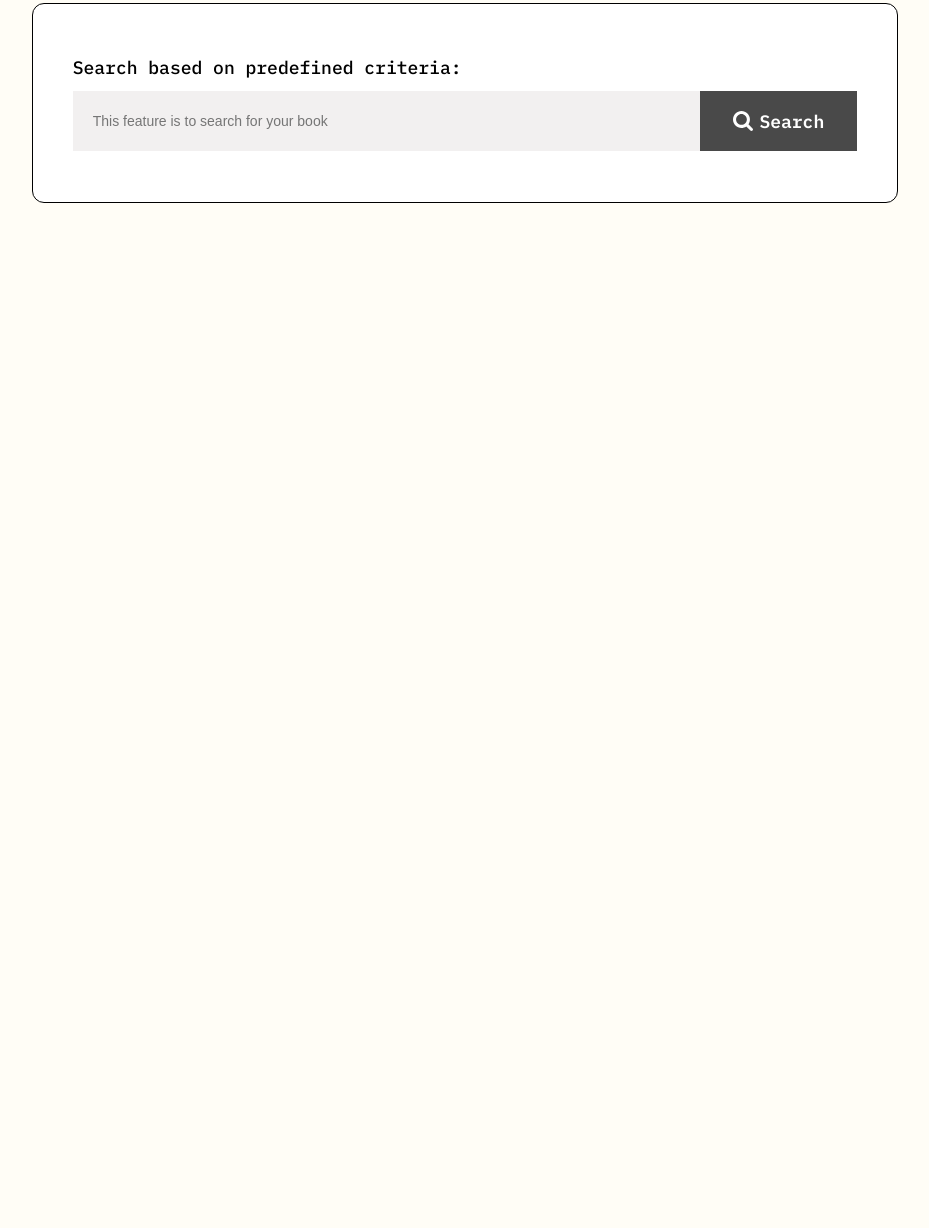
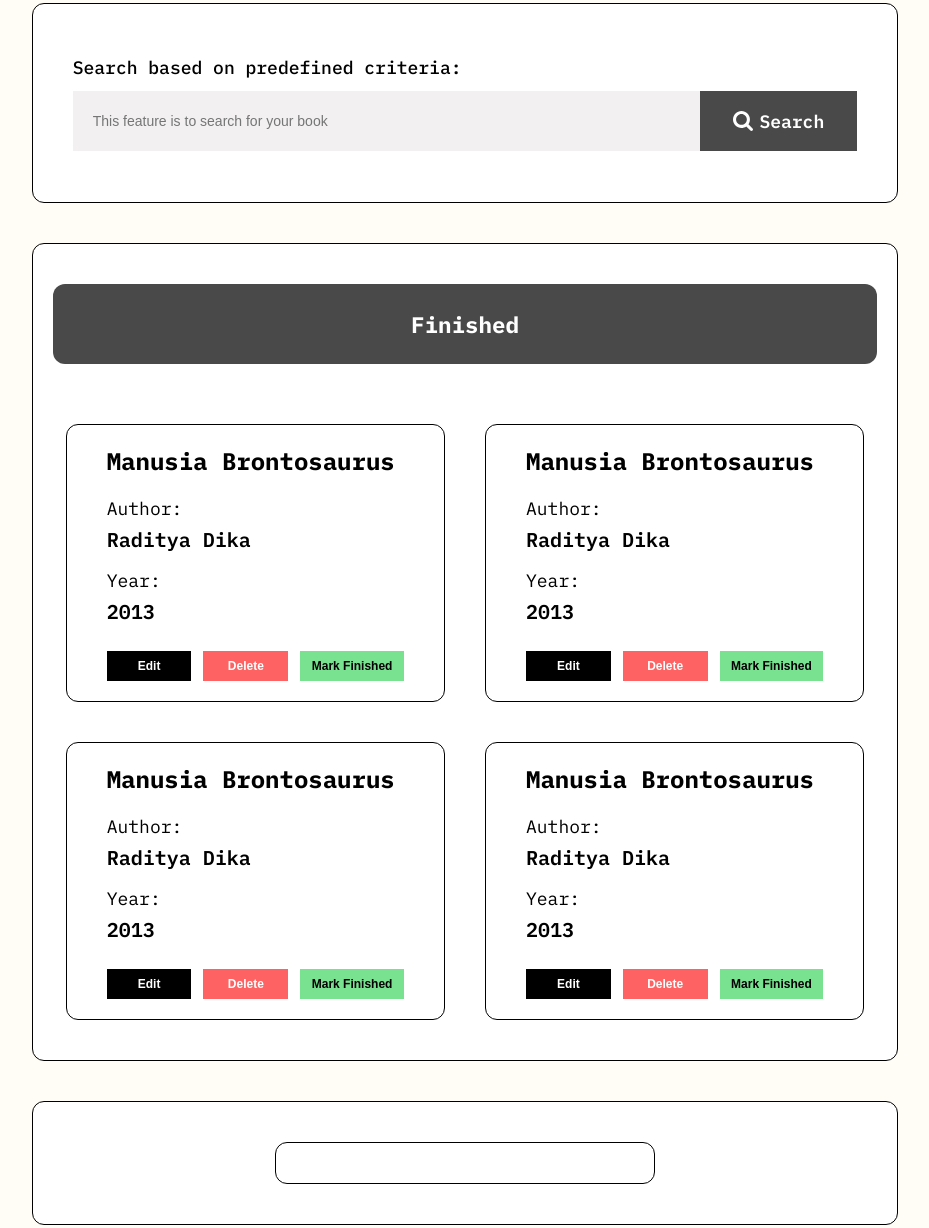
Before and after one commit to tamathecxder/bookshelf-app, a plain HTML site: page app.html in a window 1280 px wide. Shown: the part 499-1727 px from the top of the page, without its empty margins (175-1104 px from the left). Before the commit the page ends 822 px from the top, so only its background shows below. Drawn offline with Linux system fonts and the light colour scheme.

Commit message:
Restyle unfinished and finished section, also restyle the card component

```diff
--- a/app.html
+++ b/app.html
@@ -75,6 +75,90 @@
           </div>
         </section>
         <section id="show-section" class="mb-40">
+          <div class="shows">
+            <div class="show-wrapper" id="finished">
+              <div class="heading">
+                <h2>Finished</h2>
+              </div>
+              <div class="card-show">
+                <h3 class="title">Manusia Brontosaurus</h3>
+                <div class="description">
+                  <div class="desc-content">
+                    <p>Author:</p>
+                    <h4>Raditya Dika</h4>
+                  </div>
+                  <div class="desc-content">
+                    <p>Year:</p>
+                    <h4>2013</h4>
+                  </div>
+                </div>
+                <div class="buttons">
+                  <button class="btn-edit">Edit</button>
+                  <button class="btn-delete">Delete</button>
+                  <button class="btn-mark">Mark Finished</button>
+                </div>
+              </div>
+              <div class="card-show">
+                <h3 class="title">Manusia Brontosaurus</h3>
+                <div class="description">
+                  <div class="desc-content">
+                    <p>Author:</p>
+                    <h4>Raditya Dika</h4>
+                  </div>
+                  <div class="desc-content">
+                    <p>Year:</p>
+                    <h4>2013</h4>
+                  </div>
+                </div>
+                <div class="buttons">
+                  <button class="btn-edit">Edit</button>
+                  <button class="btn-delete">Delete</button>
+                  <button class="btn-mark">Mark Finished</button>
+                </div>
+              </div>
+              <div class="card-show">
+                <h3 class="title">Manusia Brontosaurus</h3>
+                <div class="description">
+                  <div class="desc-content">
+                    <p>Author:</p>
+                    <h4>Raditya Dika</h4>
+                  </div>
+                  <div class="desc-content">
+                    <p>Year:</p>
+                    <h4>2013</h4>
+                  </div>
+                </div>
+                <div class="buttons">
+                  <button class="btn-edit">Edit</button>
+                  <button class="btn-delete">Delete</button>
+                  <button class="btn-mark">Mark Finished</button>
+                </div>
+              </div>
+              <div class="card-show">
+                <h3 class="title">Manusia Brontosaurus</h3>
+                <div class="description">
+                  <div class="desc-content">
+                    <p>Author:</p>
+                    <h4>Raditya Dika</h4>
+                  </div>
+                  <div class="desc-content">
+                    <p>Year:</p>
+                    <h4>2013</h4>
+                  </div>
+                </div>
+                <div class="buttons">
+                  <button class="btn-edit">Edit</button>
+                  <button class="btn-delete">Delete</button>
+                  <button class="btn-mark">Mark Finished</button>
+                </div>
+              </div>
+            </div>
+            <div class="show-wrapper" id="unfinished">
+              <div class="card-show">
+
+              </div>
+            </div>
+          </div>
 
         </section>
       </main>
--- a/assets/css/style.css
+++ b/assets/css/style.css
@@ -471,6 +471,130 @@
   justify-content: center;
 }
 
+#application .shows {
+  display: flex;
+  justify-content: center;
+  align-items: center;
+  flex-direction: column;
+  width: 100%;
+  height: 100%;
+  gap: 40px;
+}
+
+#application .shows .show-wrapper {
+  width: 100%;
+  height: 100%;
+  background-color: #fff;
+  border: 1px solid #000;
+  border-radius: 12px;
+  padding: 40px 20px;
+
+
+  display: flex;
+  flex-direction: row;
+  flex: 1 0 100%;
+  gap: 40px;
+  flex-wrap: wrap;
+  justify-content: center;
+  align-items: center;
+}
+
+#application .shows .show-wrapper .heading {
+  width: 100%;
+  height: 80px;
+  display: flex;
+  justify-content: center;
+  justify-self: center;
+  align-items: center;
+  background-color: var(--dark-color);
+  margin-bottom: 20px;
+  color: white;
+  border-radius: 12px;
+  font-size: 15px;
+}
+
+.card-show {
+  width: 46%;
+  height: 100%;
+  padding: 20px 40px;
+  border: 1px solid black;
+  background-color: #fff;
+  border-radius: 12px;
+}
+
+.card-show .title {
+  font-size: 24px;
+  color: #000;
+}
+
+.card-show .description {
+  display: flex;
+  flex-direction: column;
+  justify-content: start;
+  align-items: stretch;
+  gap: 10px;
+  margin-top: 20px;
+}
+
+.card-show .description .desc-content {
+  display: flex;
+  align-items: flex-start;
+  flex-direction: column;
+}
+
+.card-show .description .desc-content p {
+  font-size: 18px;
+  margin-bottom: 6px;
+}
+
+.card-show .description .desc-content h4 {
+  font-size: 20px;
+  font-weight: 600;
+  margin-bottom: 6px;
+}
+
+.card-show .buttons {
+  display: flex;
+  align-items: center;
+  gap: 12px;
+  padding: 20px 0 0 0;
+}
+
+.card-show .buttons .btn-edit {
+  width: 85px;
+  height: 30px;
+  border: none;
+  background-color: #000;
+  color: #fff;
+  font-weight: 600;
+  font-size: 12px;
+}
+
+.card-show .buttons .btn-delete {
+  width: 85px;
+  height: 30px;
+  border: none;
+  background-color: #FF6262;
+  color: #fff;
+  font-weight: 600;
+  font-size: 12px;
+}
+
+.card-show .buttons .btn-mark {
+  width: 104px;
+  height: 30px;
+  border: none;
+  background-color: #79E290;
+  color: #000;
+  font-weight: 600;
+  font-size: 12px;
+}
+
+
+
+
+
+
 .mb-40 {
   margin-bottom: 40px;
 }
--- a/assets/script/script.js
+++ b/assets/script/script.js
@@ -204,13 +204,6 @@
 });
 
 document.addEventListener(CUSTOM_RENDER_EVENT, function () {
-  console.log(books);
-  const uncompletedBookList = document.getElementById("finished");
-  const completedBookList = document.getElementById("not-finished");
-
-  uncompletedBookList.innerText = "";
-  completedBookList.innerText = "";
-
   for (const bookItem of books) {
     const bookElement = makeBook(bookItem);
     if (!bookItem.isCompleted) {
```
